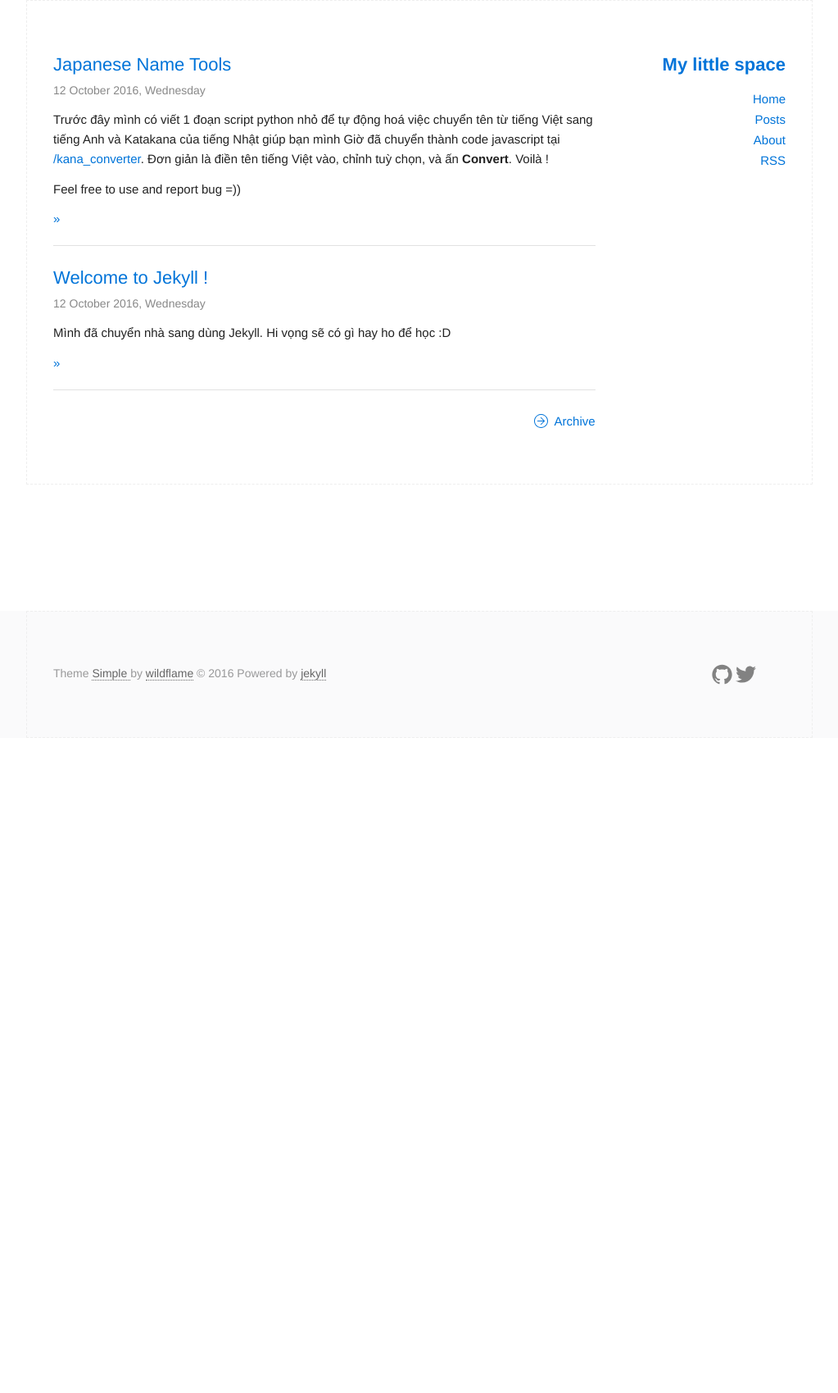
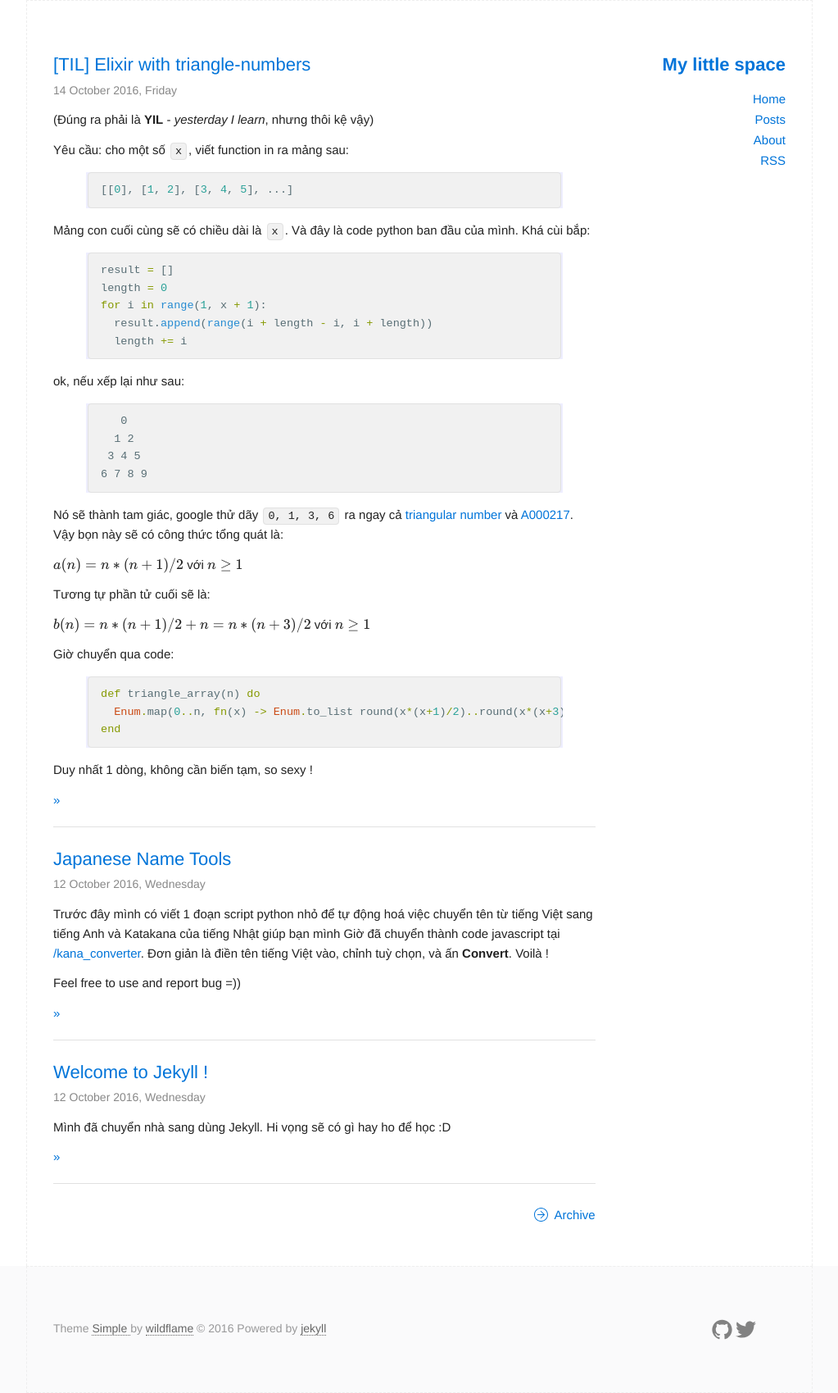
Before and after one commit to vigov5/vigov5.github.io, a Jekyll site: the page built from index.html, in a window 1280 px wide. Shown: the whole page at 82% size, without its empty margins (128-1151 px from the left). Built offline with Jekyll 4.4.1, drawn with Linux system fonts in a browser that asks for light colours; formulas are drawn with MathJax 3; before the commit the page ends 900 px from its top, so only the background shows below that.

Commit message:
Add triangle number post

```diff
--- a/_includes/head.html
+++ b/_includes/head.html
@@ -11,6 +11,9 @@
   <link rel="stylesheet" href="{{"/assets/evil-icons.min.css" | prepend:site.baseurl }}">
   <script src="{{"/assets/evil-icons.min.js" | prepend:site.baseurl }}"></script>
 
+  <!-- custom js -->
+  <script type="text/javascript" src="http://cdn.mathjax.org/mathjax/latest/MathJax.js?config=TeX-AMS-MML_HTMLorMML"></script>
+
   <!-- todo: include this into main.css -->
 
   <link rel="stylesheet" href="{{ "/css/main.css" | prepend: site.baseurl }}">
--- /dev/null
+++ b/_posts/2016-10-14-til-elixir-triangle-numbers.markdown
@@ -0,0 +1,51 @@
+---
+layout: post
+title:  "[TIL] Elixir with triangle-numbers"
+date: 2016-10-14 09:59:26 +0700
+categories: elixir
+---
+(Đúng ra phải là **YIL** - *yesterday I learn*, nhưng thôi kệ vậy)
+
+Yêu cầu: cho một số `x`, viết function in ra mảng sau:
+{% highlight python %}
+[[0], [1, 2], [3, 4, 5], ...]
+{% endhighlight %}
+
+Mảng con cuối cùng sẽ có chiều dài là `x`. Và đây là code python ban đầu của mình. Khá cùi bắp:
+
+{% highlight python %}
+result = []
+length = 0
+for i in range(1, x + 1):
+  result.append(range(i + length - i, i + length))
+  length += i
+{% endhighlight %}
+
+ok, nếu xếp lại như sau:
+
+{% highlight text %}
+   0
+  1 2
+ 3 4 5
+6 7 8 9
+{% endhighlight %}
+
+Nó sẽ thành tam giác, google thử dãy `0, 1, 3, 6` ra ngay cả
+[triangular number](https://en.wikipedia.org/wiki/Triangular_number) và [A000217](https://oeis.org/A000217).
+Vậy bọn này sẽ có công thức tổng quát là:
+
+$$a(n) = n*(n+1)/2$$ với $$n \geq 1$$
+
+Tương tự phần tử cuối sẽ là:
+
+$$b(n) = n*(n+1)/2 + n = n*(n+3)/2$$ với $$n \geq 1$$
+
+Giờ chuyển qua code:
+
+{% highlight elixir %}
+def triangle_array(n) do
+  Enum.map(0..n, fn(x) -> Enum.to_list round(x*(x+1)/2)..round(x*(x+3)/2) end)
+end
+{% endhighlight %}
+
+Duy nhất 1 dòng, không cần biến tạm, so sexy !
```
